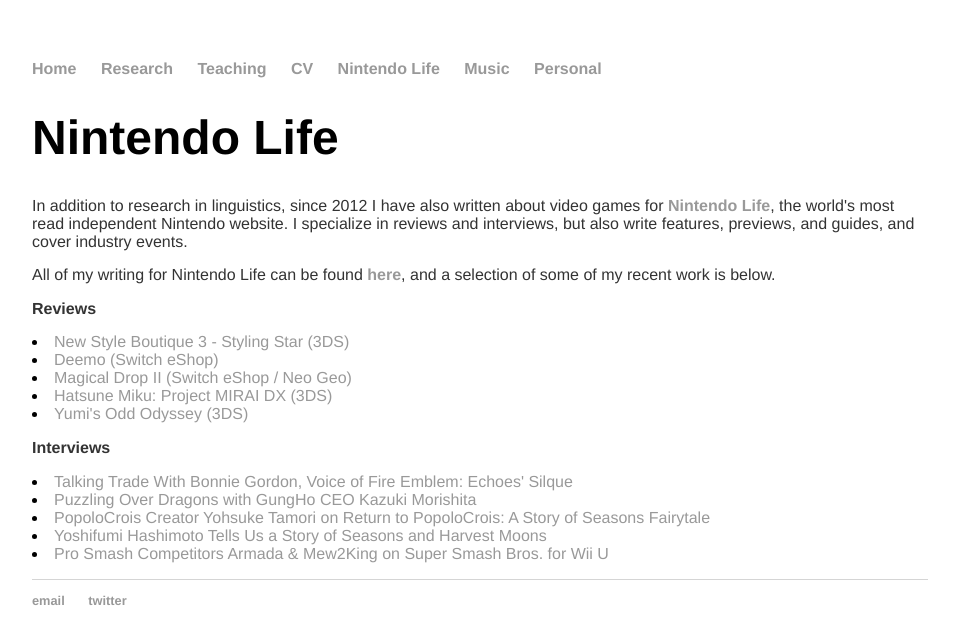
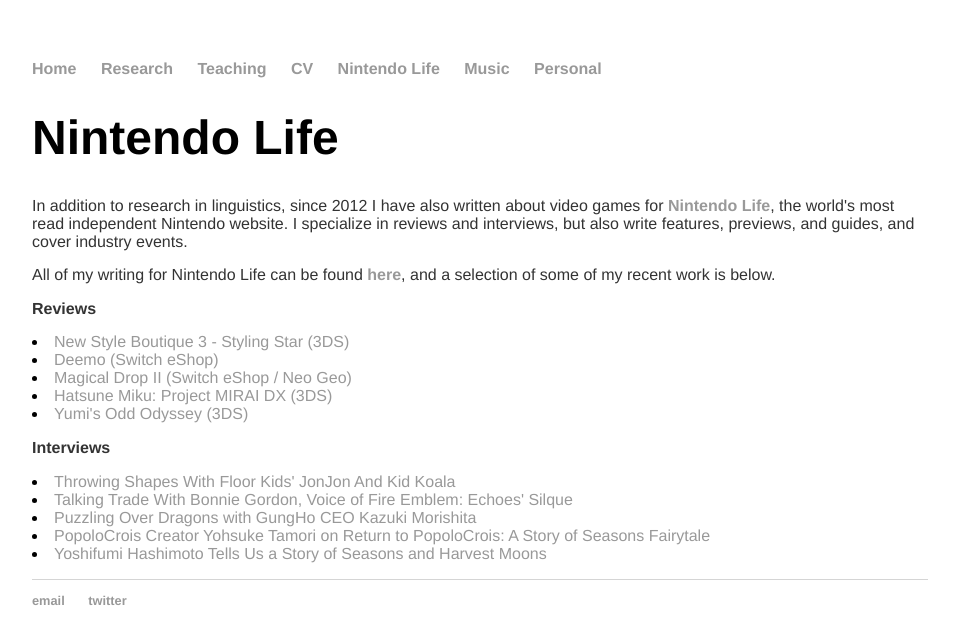
Before and after one commit to morgansleeper/morgansleeper.github.io, a Jekyll site: the page built from nintendolife/index.html, in a window 1280 px wide. Shown: the top 644 px of the page, without its empty margins (160-1119 px from the left). Built offline with Jekyll 4.4.1, drawn with Linux system fonts in a browser that asks for light colours.

Commit message:
Update index.html

```diff
--- a/nintendolife/index.html
+++ b/nintendolife/index.html
@@ -18,6 +18,8 @@
 <li><a href = http://www.nintendolife.com/reviews/3ds-eshop/yumis_odd_odyssey>Yumi's Odd Odyssey (3DS)</a></li>
 
 <p><b>Interviews</b></p>
+ <li><a href = http://www.nintendolife.com/news/2017/12/feature_throwing_shapes_with_floor_kids_jonjon_and_kid_koala>
+   Throwing Shapes With Floor Kids' JonJon And Kid Koala</a></li>
  <li><a href = http://www.nintendolife.com/news/2017/07/feature_talking_trade_with_bonnie_gordon_voice_of_fire_emblem_echoes_silque>
    Talking Trade With Bonnie Gordon, Voice of Fire Emblem: Echoes' Silque</a></li>
  <li><a href = http://www.nintendolife.com/news/2017/06/feature_puzzling_over_dragons_with_gungho_ceo_kazuki_morishita>
@@ -26,7 +28,5 @@
     PopoloCrois Creator Yohsuke Tamori on Return to PopoloCrois: A Story of Seasons Fairytale</a></li>
  <li><a href = http://www.nintendolife.com/news/2014/07/interview_yoshifumi_hashimoto_tells_us_a_story_of_seasons_and_harvest_moons>
     Yoshifumi Hashimoto Tells Us a Story of Seasons and Harvest Moons</a></li>
- <li><a href = http://www.nintendolife.com/news/2014/07/interview_pro_smash_competitors_armada_and_mew2king_on_super_smash_bros_for_wii_u>
-   Pro Smash Competitors Armada & Mew2King on Super Smash Bros. for Wii U</a></li>
 
 <p></p>
```
